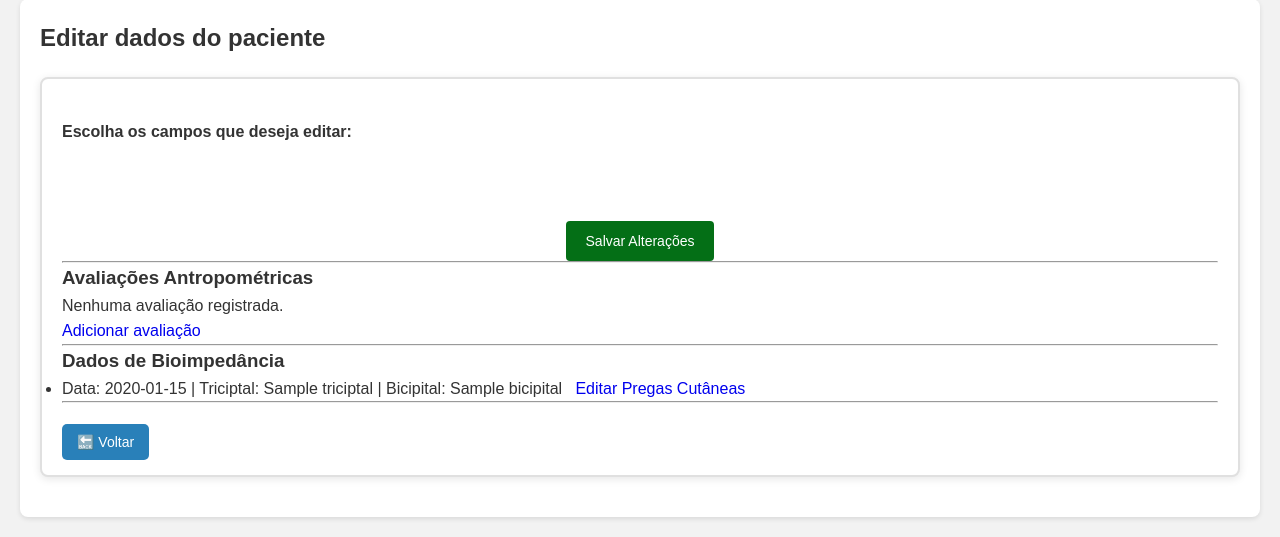
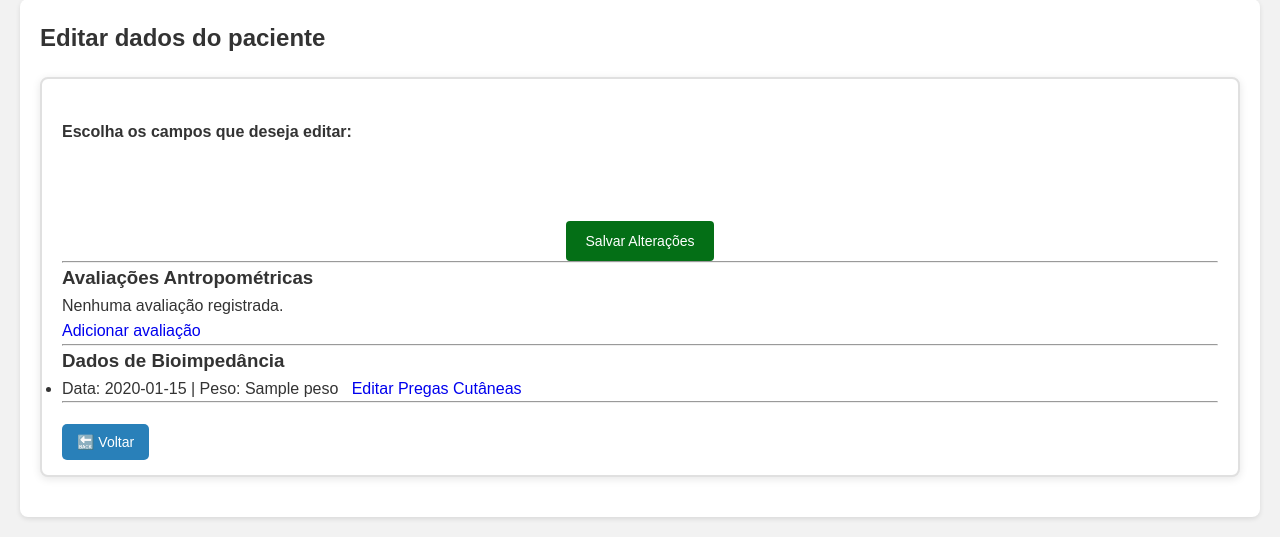
Before and after one commit to VandersonTorres/emagreSER-manager, a Flask app: template app/templates/admin/patients/edit_patient.html in a window 1280 px wide. Shown: the part 369-906 px from the top of the page. Run offline with Flask 3, Linux system fonts and the light colour scheme; the template is opened without the code that fills it: most values are stand-ins (such as "Sample title", 1, 10 or a date in 2020); parts of the project's set-up code (start-up, migrations or seed data) failed here and were passed over.

Commit message:
FIx bug issue on patients editing

```diff
--- a/app/templates/admin/patients/edit_patient.html
+++ b/app/templates/admin/patients/edit_patient.html
@@ -44,7 +44,7 @@
     <ul>
         {% for evaluation in anthropometric_evals %}
         <li>
-            Data: {{ evaluation.data_avaliacao.strftime("%d/%m/%Y") }} | Peso: {{ evaluation.peso }} kg | IMC: {{ evaluation.imc }}
+            Data: {{ evaluation.data_avaliacao.strftime("%d/%m/%Y") }} | IMC: {{ evaluation.imc }}
             &nbsp;
             <a href="{{ url_for('patients.edit_anthro', patient_id=patient.id, evaluation_id=evaluation.id) }}">Editar
                 Avaliação</a>
@@ -62,8 +62,7 @@
     <ul>
         {% for skinfold in skinfolds %}
         <li>
-            Data: {{ skinfold.data_medicao.strftime("%d/%m/%Y") }} | Triciptal: {{ skinfold.triciptal }} | Bicipital: {{ skinfold.bicipital
-            }}
+            Data: {{ skinfold.data_medicao.strftime("%d/%m/%Y") }} | Peso: {{ skinfold.peso }}
             &nbsp;
             <a href="{{ url_for('patients.edit_skinfold', patient_id=patient.id, skinfold_id=skinfold.id) }}">Editar Pregas
                 Cutâneas</a>
```
